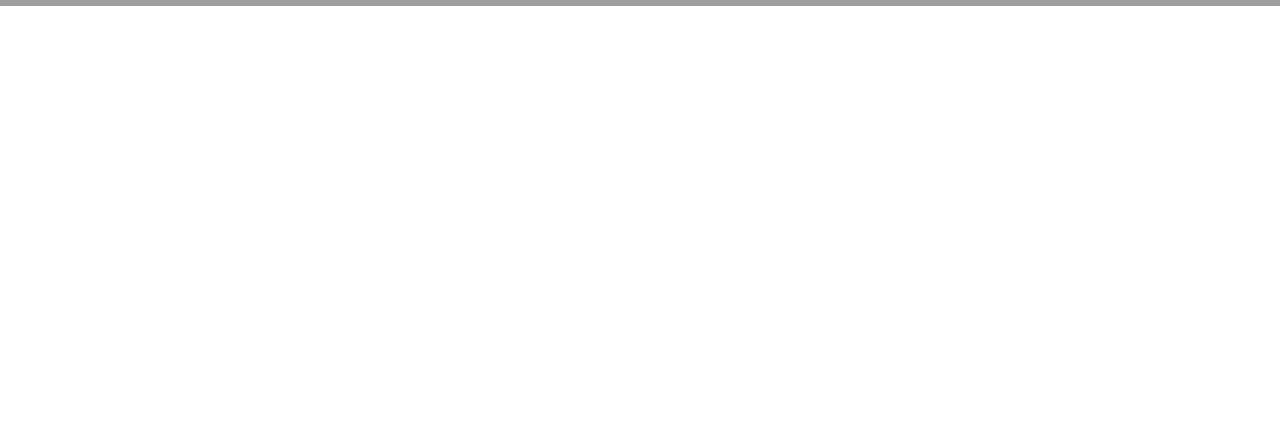
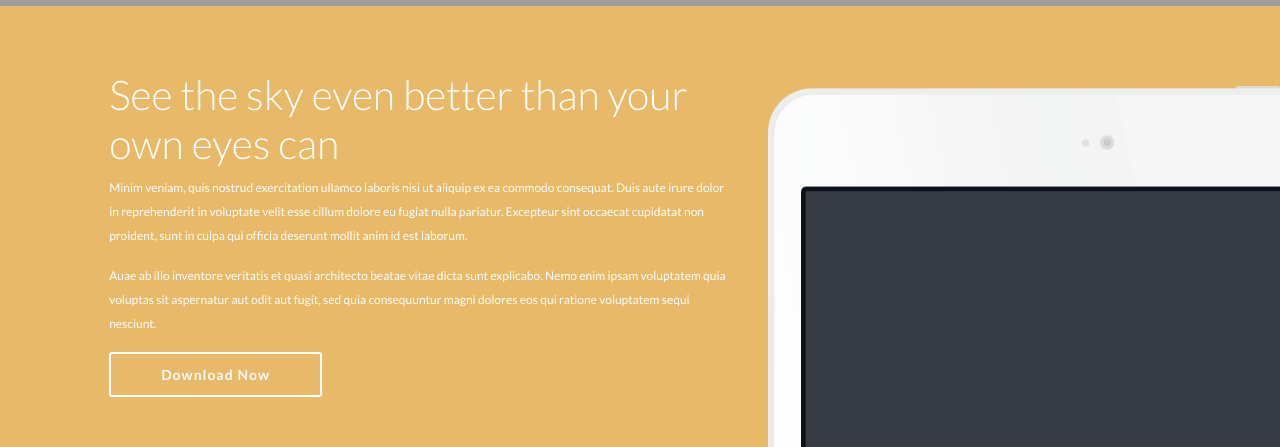
Before and after one commit to alejandrojsn/Starnight, a plain HTML site: page index.html in a window 1280 px wide. Shown: the part 794-1241 px from the top of the page. Before the commit the page ends 800 px from the top, so only its background shows below. Drawn offline with nearby package versions, Linux system fonts and the light colour scheme; grey boxes are pictures that could not be loaded.

Commit message:
Section About for desktop finished

```diff
--- a/index.html
+++ b/index.html
@@ -21,8 +21,21 @@
     <div id="player">
       <img src="./img/play.png" alt="">
     </div>
-    <a href="" id="button" class="btn btn-primary">Get Started</a>
+    <a href="" id="button" class="btn my-btn btn-primary">Get Started</a>
   </main>
+
+  <section id="about" class="container-fluid">
+    <div class="row">
+      <div class="col-6 offset-1">
+        <h2>See the sky even better than your own eyes can</h2>
+        <p>Minim veniam, quis nostrud exercitation ullamco laboris nisi ut aliquip ex ea commodo consequat. Duis aute irure dolor in reprehenderit in voluptate velit esse cillum dolore eu fugiat nulla pariatur. Excepteur sint occaecat cupidatat non proident, sunt in culpa qui officia deserunt mollit anim id est laborum.</p>
+        <p>Auae ab illo inventore veritatis et quasi architecto beatae vitae dicta sunt explicabo. Nemo enim ipsam voluptatem quia voluptas sit aspernatur aut odit aut fugit, sed quia consequuntur magni dolores eos qui ratione voluptatem sequi nesciunt.</p>
+        <a href="" id="button" class="btn btn-outline-light">
+          Download Now
+        </a>
+      </div>
+    </div>
+  </section>
 
   <script src="https://code.jquery.com/jquery-3.3.1.slim.min.js" integrity="sha384-q8i/X+965DzO0rT7abK41JStQIAqVgRVzpbzo5smXKp4YfRvH+8abtTE1Pi6jizo" crossorigin="anonymous"></script>
   <script src="https://cdnjs.cloudflare.com/ajax/libs/popper.js/1.14.3/umd/popper.min.js" integrity="sha384-ZMP7rVo3mIykV+2+9J3UJ46jBk0WLaUAdn689aCwoqbBJiSnjAK/l8WvCWPIPm49" crossorigin="anonymous"></script>
--- a/style.css
+++ b/style.css
@@ -4,6 +4,9 @@
 
 .btn{
   border-radius:3px;
+}
+
+.my-btn{
   border:none;
   box-shadow:inset 0 1px 0 rgba(255, 255, 255, .2), 0 2px 2px rgba(0, 0, 0, .1);
 
@@ -21,13 +24,15 @@
   background:#7ececa !important;
 }
 
-.btn:focus, .btn:active, .btn:active:focus, .btn-primary:active, .btn-primary:focus, .btn-primary:active:focus{
+.my-btn:focus, .my-btn:active, .my-btn:active:focus, .btn-primary:active, .btn-primary:focus, .btn-primary:active:focus{
   box-shadow: none;
 }
 
 .btn-primary:not(:disabled):not(.disabled).active:focus, .btn-primary:not(:disabled):not(.disabled):active:focus, .show>.btn-primary.dropdown-toggle:focus {
     box-shadow: none;
 }
+
+/* ********** MAIN ********** */
 
 #main {
   background:url('./img/background.png') center/cover no-repeat;
@@ -80,3 +85,38 @@
   margin-bottom:10px;
   margin:auto 0 50px;
 }
+
+/* ********** ABOUT ********** */
+
+#about{
+  height:100vh;
+  background:#e8b968;
+  background-image: url('./img/iPad.png');
+  background-repeat: no-repeat;
+  background-size:53vw auto;
+  background-position: 60vw 10vh;
+  padding:5% 0;
+  color:#ffffff;
+}
+
+#about h2{
+  font-weight: lighter;
+  font-size:41px;
+}
+
+#about p{
+  font-size:.75rem;
+  line-height:1.5rem;
+}
+
+#about #button{
+  font-size:14px;
+  letter-spacing: 1px;
+  font-weight: bold;
+  padding:10px 50px;
+  border:2px solid #ffffff;
+}
+
+#about #button:hover{
+  color: #e8b968;
+}
```
